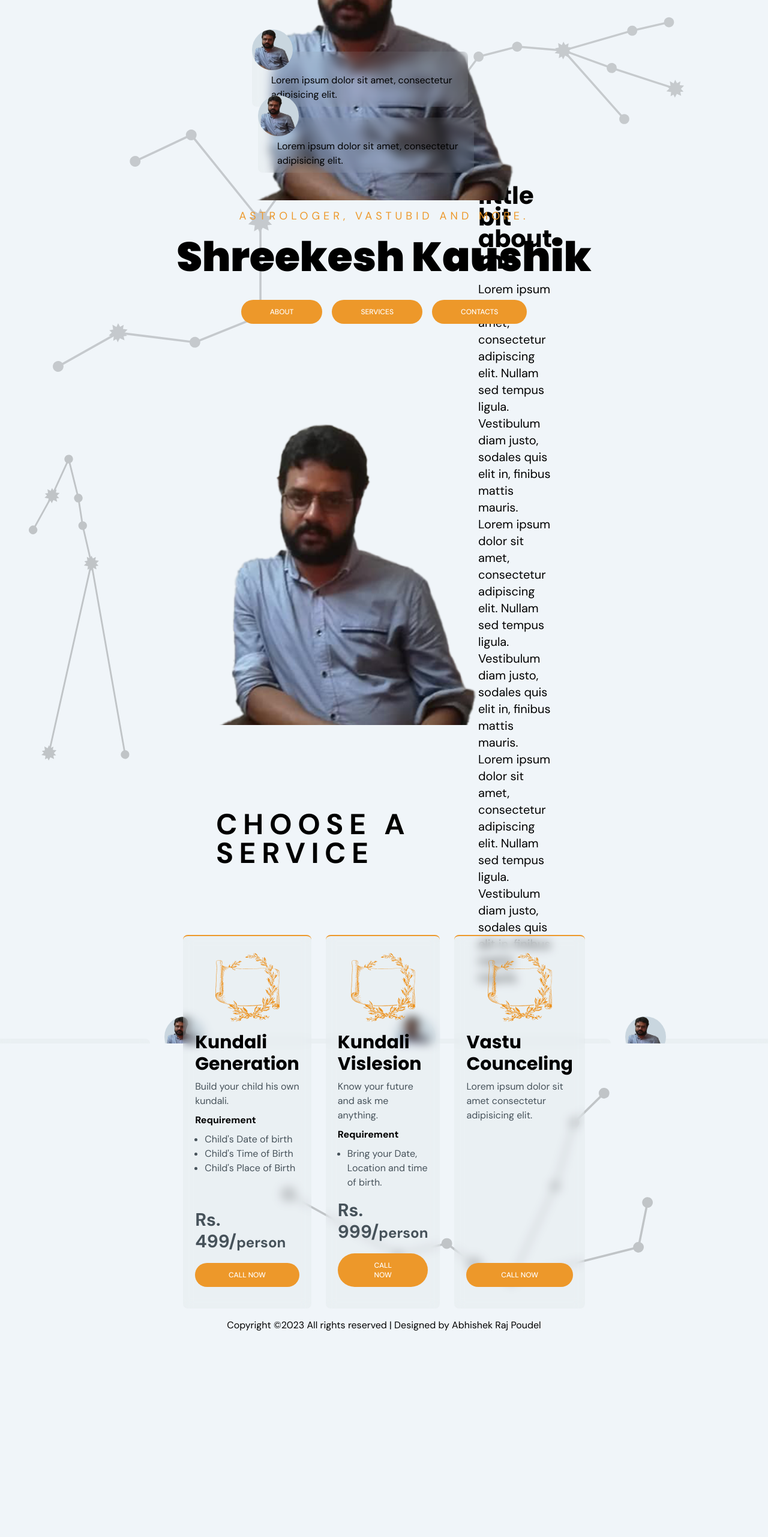
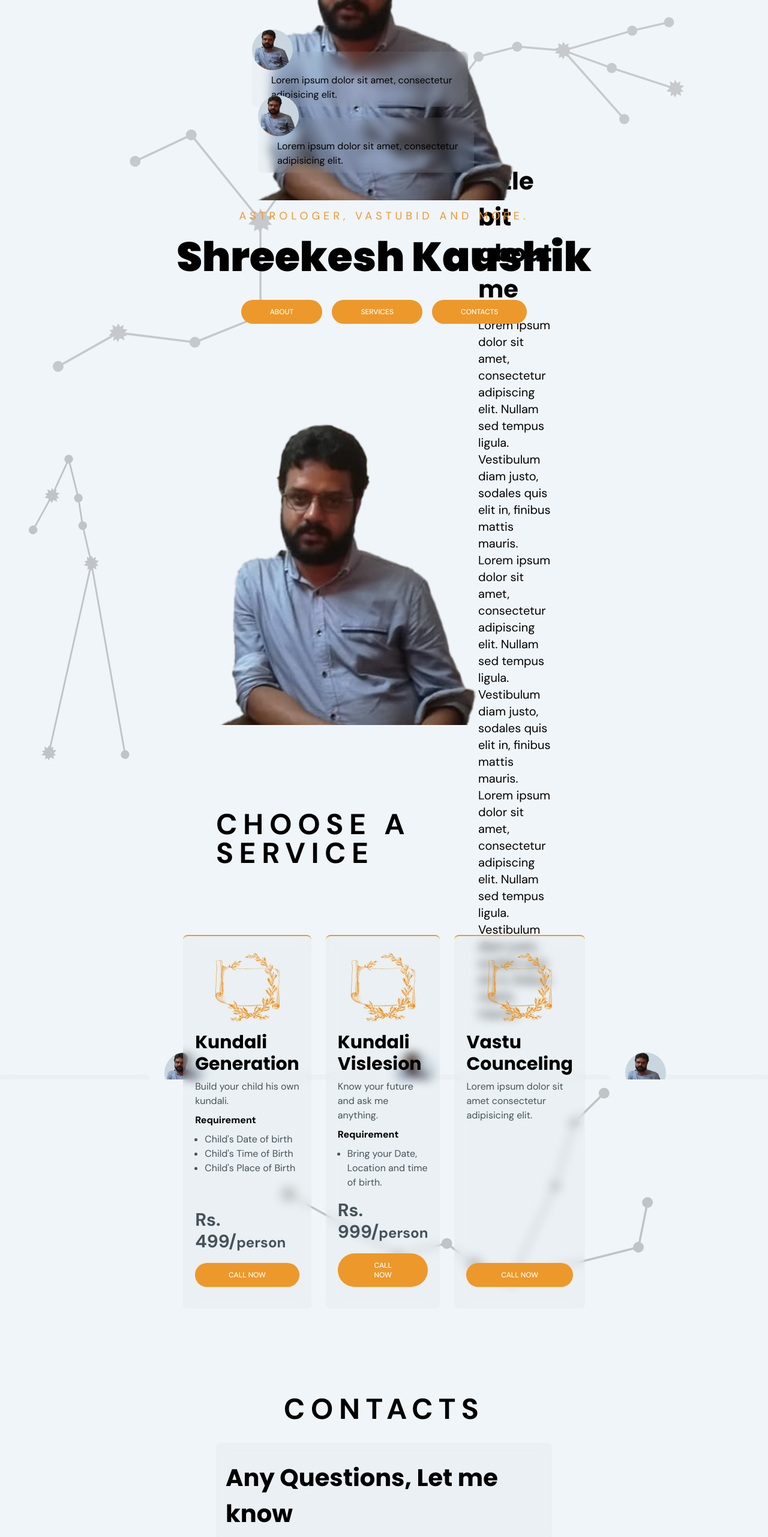
Before and after one commit to Abhishek-Raj-Poudel/portfolio_kaushik, a Next.js app: page / in a window 1280 px wide. Shown: the part 234-2797 px from the top of the page at 60% size. Before the commit the page ends 2488 px from the top, so only its background shows below. Built offline with nearby package versions, Linux system fonts and the light colour scheme; what tailwindcss-filters would draw is missing.

Commit message:
Lite mode finished

```diff
--- a/components/About.tsx
+++ b/components/About.tsx
@@ -12,9 +12,7 @@ export default function About({}: Props) {
       <div className="flex items-center">
         <Image src={mainImage} alt="" className="z-10" />
         <div className="flex  flex-col gap-4">
-          <h3 className="text-[40px] font-poppins font-bold">
-            A little bit about me
-          </h3>
+          <h3 className="">A little bit about me</h3>
           <p className=" text-xl">
             Lorem ipsum dolor sit amet, consectetur adipiscing elit. Nullam sed
             tempus ligula. Vestibulum diam justo, sodales quis elit in, finibus
--- a/components/Card.tsx
+++ b/components/Card.tsx
@@ -22,7 +22,7 @@ export default function Card({
     <div className="px-5 pt-7 pb-9 rounded-lg flex flex-col items-center justify-between  glassmorphism gap-4 border-t-2 border-primary">
       <div className="flex flex-col gap-2">
         <Image src={scroll} alt="logo" className="self-center mb-2" />
-        <h3 className="self-center">{title}</h3>
+        <h4 className="self-center">{title}</h4>
         <p className="max-w-xs text-text_color ">{discription}</p>
         {requirements && (
           <>
--- /dev/null
+++ b/components/Contact.tsx
@@ -0,0 +1,47 @@
+import Link from "next/link";
+import React from "react";
+import { FiFacebook, FiMail, FiPhone } from "react-icons/fi";
+import Nav from "./Nav";
+
+type Props = {};
+
+export default function Contact({}: Props) {
+  return (
+    <div className="section gap-32">
+      <h2 className="section_heading z-10">Contacts</h2>
+      <div className="flex flex-col items-center justify-between  ">
+        <div className="flex flex-col glassmorphism rounded-lg px-4 pt-7 pb-9 justify-center items-center gap-4">
+          <h3>Any Questions, Let me know</h3>
+
+          <Link href="tel:9841424149">
+            <div className="flex items-center gap-2">
+              <FiPhone className="w-6 h-6 text-primary" />
+              <span className="text-xl">+977 9841424149</span>
+            </div>
+          </Link>
+
+          <Link href="mailto: kaushikshreekesh@gmail.com">
+            <div className="flex items-center gap-2">
+              <FiMail className="w-6 h-6 text-primary" />
+              <span className="text-xl">kaushikshreekesh@gmail.com</span>
+            </div>
+          </Link>
+
+          <Link href="/" className="">
+            <button className="button_rounded">
+              <FiFacebook className="w-6 h-6" />
+            </button>
+          </Link>
+        </div>
+      </div>
+      <div className="flex items-center gap-4">
+        <Nav />
+        <Link href="/" className="">
+          <button className="button_rounded">
+            <FiFacebook className="w-6 h-6" />
+          </button>
+        </Link>
+      </div>
+    </div>
+  );
+}
--- a/components/Header.tsx
+++ b/components/Header.tsx
@@ -8,8 +8,10 @@ export default function Header({}: Props) {
   return (
     <div className="fixed top-0 w-full flex items-center justify-between glassmorphism py-4 px-90  z-20 ">
       {/* links */}
-      <Link href="/" className="bg-primary text-white p-2 rounded-full">
-        <FiFacebook className="w-6 h-6" />
+      <Link href="/" className="">
+        <button className="button_rounded">
+          <FiFacebook className="w-6 h-6" />
+        </button>
       </Link>
       <div className="flex items-center gap-4">
         <div className="flex items-center gap-2">
--- a/components/Hero.tsx
+++ b/components/Hero.tsx
@@ -6,6 +6,7 @@ import mainImage from "../image/mainImage.png";
 import Scorpio from "../image/SVGs/Scorpio.svg";
 import Sagiterrious from "../image/SVGs/Sagiterrious.svg";
 import Link from "next/link";
+import Nav from "./Nav";
 
 type Props = {};
 
@@ -18,18 +19,9 @@ export default function Hero({}: Props) {
       <p className="uppercase text-lg text-primary  tracking-[6px] mt-3 z-10">
         Astrologer, Vastubid and More.
       </p>
-      <h1 className="mt-1 z-10">Shreekesh Kaushik</h1>
+      <h1 className="mt-1 mb-5 z-10">Shreekesh Kaushik</h1>
       {/* navigation */}
-      <nav className="mt-5 flex gap-4 z-10">
-        <Link href="#about">
-          <button>About</button>
-        </Link>
-        <Link href="#services">
-          <button>Services</button>
-        </Link>
-
-        <button>Contacts</button>
-      </nav>
+      <Nav />
       <Testimony
         image={mainImage}
         style={" absolute left-[551px] top-[133px]"}
@@ -42,6 +34,7 @@ export default function Hero({}: Props) {
         image={mainImage}
         style={" absolute z-[11] left-[430px] top-[430px]  "}
       />
+
       {/* <img src={Sagiterrious} alt="" /> */}
       <div className="absolute text-heading opacity-20 top-[185px] right-[140px]">
         <Scorpio />
--- /dev/null
+++ b/components/Nav.tsx
@@ -0,0 +1,22 @@
+import Link from "next/link";
+import React from "react";
+
+type Props = {};
+
+export default function Nav({}: Props) {
+  return (
+    <nav className=" flex gap-4 z-10">
+      <Link href="#about">
+        <button>About</button>
+      </Link>
+
+      <Link href="#services">
+        <button>Services</button>
+      </Link>
+
+      <Link href="#contacts">
+        <button>Contacts</button>
+      </Link>
+    </nav>
+  );
+}
--- a/pages/index.tsx
+++ b/pages/index.tsx
@@ -1,6 +1,7 @@
 import type { NextPage } from "next";
 import Head from "next/head";
 import About from "../components/About";
+import Contact from "../components/Contact";
 import Header from "../components/Header";
 import Hero from "../components/Hero";
 import Services from "../components/Services";
@@ -30,6 +31,10 @@ const Home: NextPage = () => {
         <Services />
       </section>
 
+      <section id="contacts" className="snap-center">
+        <Contact />
+      </section>
+
       <footer className="py-8 text-center">
         Copyright ©2023 All rights reserved | Designed by Abhishek Raj Poudel
       </footer>
--- a/styles/globals.css
+++ b/styles/globals.css
@@ -14,11 +14,19 @@ h1 {
 }
 
 h3 {
+  @apply text-[40px] font-poppins font-bold;
+}
+
+h4 {
   @apply font-poppins text-3xl font-bold;
 }
 
 button {
   @apply bg-primary text-white px-12 py-3 text-xs font-medium rounded-full uppercase;
+}
+
+.button_rounded {
+  @apply p-2;
 }
 
 .glassmorphism {
```
